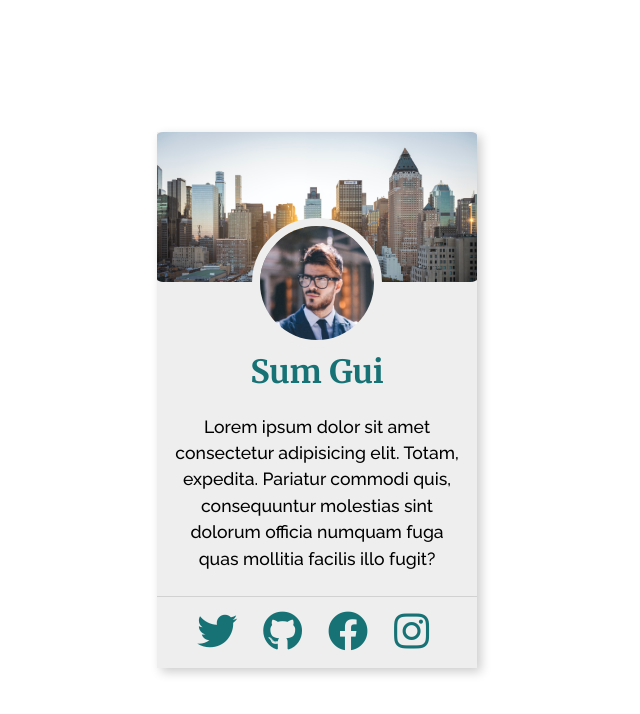
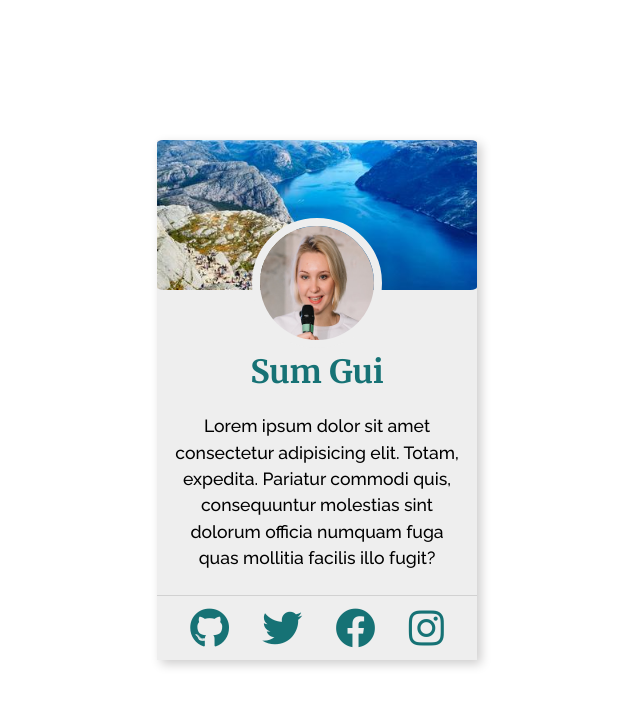
Before and after one commit to joshrazon/cpnt260-a2, a plain HTML site: page index.html in a window 1280 px wide. Shown: the whole page, without its empty margins (323-963 px from the left). Drawn offline with Linux system fonts and the light colour scheme.

Commit message:
changed images

```diff
--- a/index.html
+++ b/index.html
@@ -13,16 +13,16 @@
     <div class="card">
       <div class="bg-img"></div>
       <div class="card-text">
-        <img src="./img/prof-img.jpg" height="130" width="130"alt="profile picture" >
+        <img src="./img/jane-doe.jpg" height="130" width="130"alt="profile picture" >
         <h4>Sum Gui</h4>
         <p>Lorem ipsum dolor sit amet consectetur adipisicing elit. Totam, expedita. Pariatur commodi quis, consequuntur molestias sint dolorum officia numquam fuga quas mollitia facilis illo fugit?</p>
       </div>
       <div class="card-footer">
-        <i class="fab fa-twitter"></i>
-        <i class="fab fa-github"></i>
-        <i class="fab fa-facebook"></i>
-        <i class="fab fa-instagram"></i>
-      </div>
+        <li class="fab fa-github"></li>
+        <li class="fab fa-twitter"></i>
+        <li class="fab fa-facebook"></i>
+        <li class="fab fa-instagram"></i>
+        </div>
     </div>
   </div>
 </body>
--- a/style.css
+++ b/style.css
@@ -23,8 +23,10 @@
 .bg-img {
   min-height: 150px;
   padding-top: 4em;
-  background-image: url(./img/bg-img.jpg);
+  background-image: url(./img/bg-img2.jpg);
   background-size: cover;
+  background-position: 100% 60%;
+  background-repeat: no-repeat;
   border-radius: 2%;
   display: flex;
   justify-content: center;
@@ -41,7 +43,7 @@
 
 .card-text img {
   max-width: 100%;
-  margin-top: -4em;
+  margin-top: -4.5em;
   border: 8px solid #EEEEEE;
   border-radius: 50%;
 }
@@ -65,7 +67,9 @@
   border-top: 1px solid rgb(209, 209, 209);
   padding: .3em 0em;
   font-size: 2.5rem;
-  letter-spacing: 8px;
+  /* letter-spacing: 8px; */
   text-align: center;
   color: #167275;
+  display: flex;
+  justify-content: space-evenly;
 }
```
Also changed, not shown: img/bg-img.jpg (deleted), img/bg-img2.jpg (added), img/jane-doe.jpg (added), img/prof-img.jpg (deleted).
